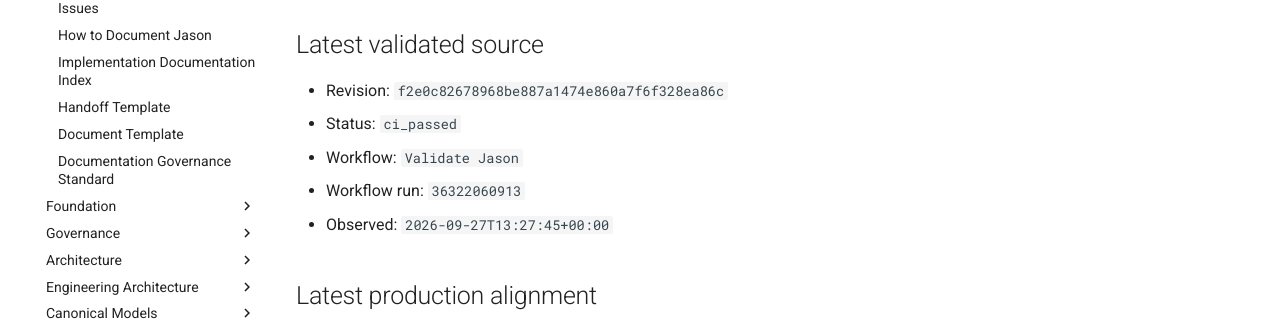
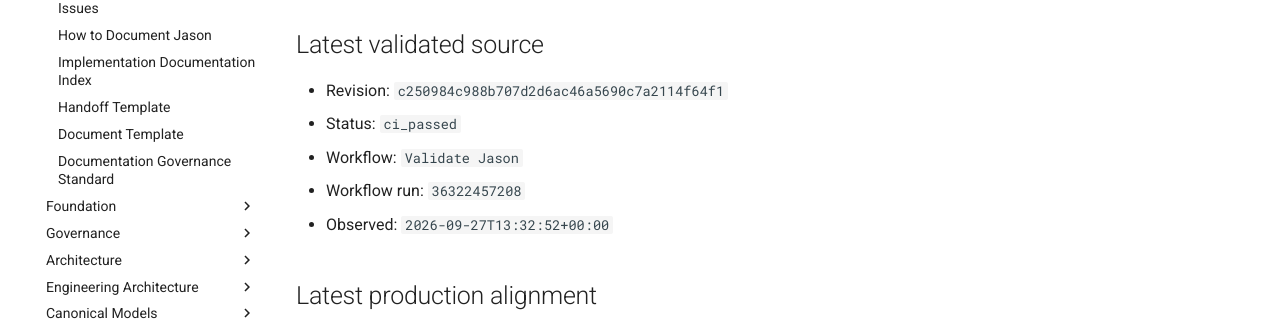
Before and after one commit to al-teamaot-com/jason, an MkDocs documentation site: the page built from docs/control/AUTOMATED-CHANGE-STATE.md, in a window 1280 px wide and 1163 px high. Shown: the part 337-658 px from the top of the window. Built offline with MkDocs 1.6.1 and Material for MkDocs 9.7.7, drawn with Linux system fonts in a browser that asks for light colours; comment, search, counter and statistics services are not loaded.

Commit message:
Reconcile automated documentation state for c250984c988b

```diff
--- a/docs/control/AUTOMATED-CHANGE-STATE.md
+++ b/docs/control/AUTOMATED-CHANGE-STATE.md
@@ -8,11 +8,11 @@
 
 ## Latest validated source
 
-- Revision: `f2e0c82678968be887a1474e860a7f6f328ea86c`
+- Revision: `c250984c988b707d2d6ac46a5690c7a2114f64f1`
 - Status: `ci_passed`
 - Workflow: `Validate Jason`
-- Workflow run: `36322060913`
-- Observed: `2026-09-27T13:27:45+00:00`
+- Workflow run: `36322457208`
+- Observed: `2026-09-27T13:32:52+00:00`
 
 ## Latest production alignment
 
```
Also changed, not shown: docs/control/AUTOMATED-CHANGE-STATE.json (+4 -4 lines).
